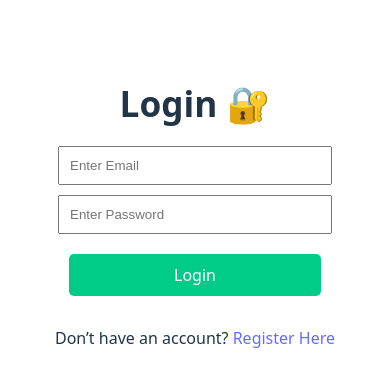
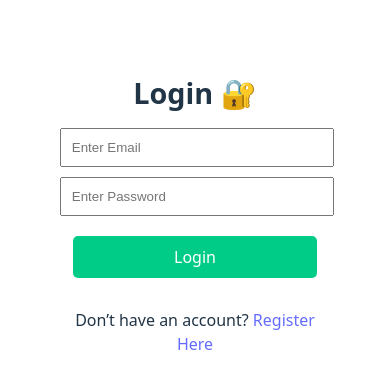
Before and after one commit to zubaircsexpert/ProctorSecure-AI, a React (Vite) app in the folder client/: page / in a window 390 px wide. Shown: the top 388 px of the page. Built offline with nearby package versions, Linux system fonts and the light colour scheme.

Commit message:
first-commit

```diff
--- a/client/src/App.css
+++ b/client/src/App.css
@@ -1,10 +1,16 @@
+/* --- Desktop / Laptop Professional View --- */
 #root {
-  max-width: 1260px;
-  margin-top: 10px;
-  padding: 0rem;
+  width: 100%;
+  max-width: 100%; /* Full width for professional dashboard look */
+  margin: 0 auto;
+  padding: 0;
   text-align: center;
+  min-height: 100vh;
+  display: flex;
+  flex-direction: column;
 }
 
+/* Logo Styles */
 .logo {
   height: 6em;
   padding: 1.5em;
@@ -33,17 +39,66 @@
   }
 }
 
+/* VIP Card & Container Styling */
 .card {
   padding: 2em;
+  background: rgba(255, 255, 255, 0.05); /* Subtle professional tint */
+  border-radius: 12px;
+  margin: 10px;
+  transition: transform 0.3s ease;
 }
 
 .read-the-docs {
   color: #888;
 }
-/* App.css ke end mein ye add karein */
-@media (max-width: 768px) {
-  .main-container {
-    padding: 10px;
-    width: 100%;
+
+/* --- VIP RESPONSIVE MEDIA QUERIES --- */
+
+/* Tablet & Laptop (Small Screens) */
+@media (max-width: 1024px) {
+  #root {
+    max-width: 95%;
   }
 }
+
+/* Mobile VIP View (768px and below) */
+@media (max-width: 768px) {
+  #root {
+    margin-top: 5px;
+    padding: 0.5rem;
+  }
+
+  .main-container {
+    padding: 15px;
+    width: 100%;
+    display: flex;
+    flex-direction: column;
+  }
+
+  .logo {
+    height: 4em; /* Mobile par logo thora chota */
+    padding: 1em;
+  }
+
+  .card {
+    padding: 1.5em;
+    margin: 10px 0;
+    width: 100%; /* Full width cards on mobile */
+  }
+
+  /* Typography adjustment for mobile */
+  h1 {
+    font-size: 1.8rem !important;
+  }
+}
+
+/* Extra Small Devices (Phones) */
+@media (max-width: 480px) {
+  #root {
+    padding: 0.2rem;
+  }
+
+  .card {
+    padding: 1em;
+  }
+}
```
